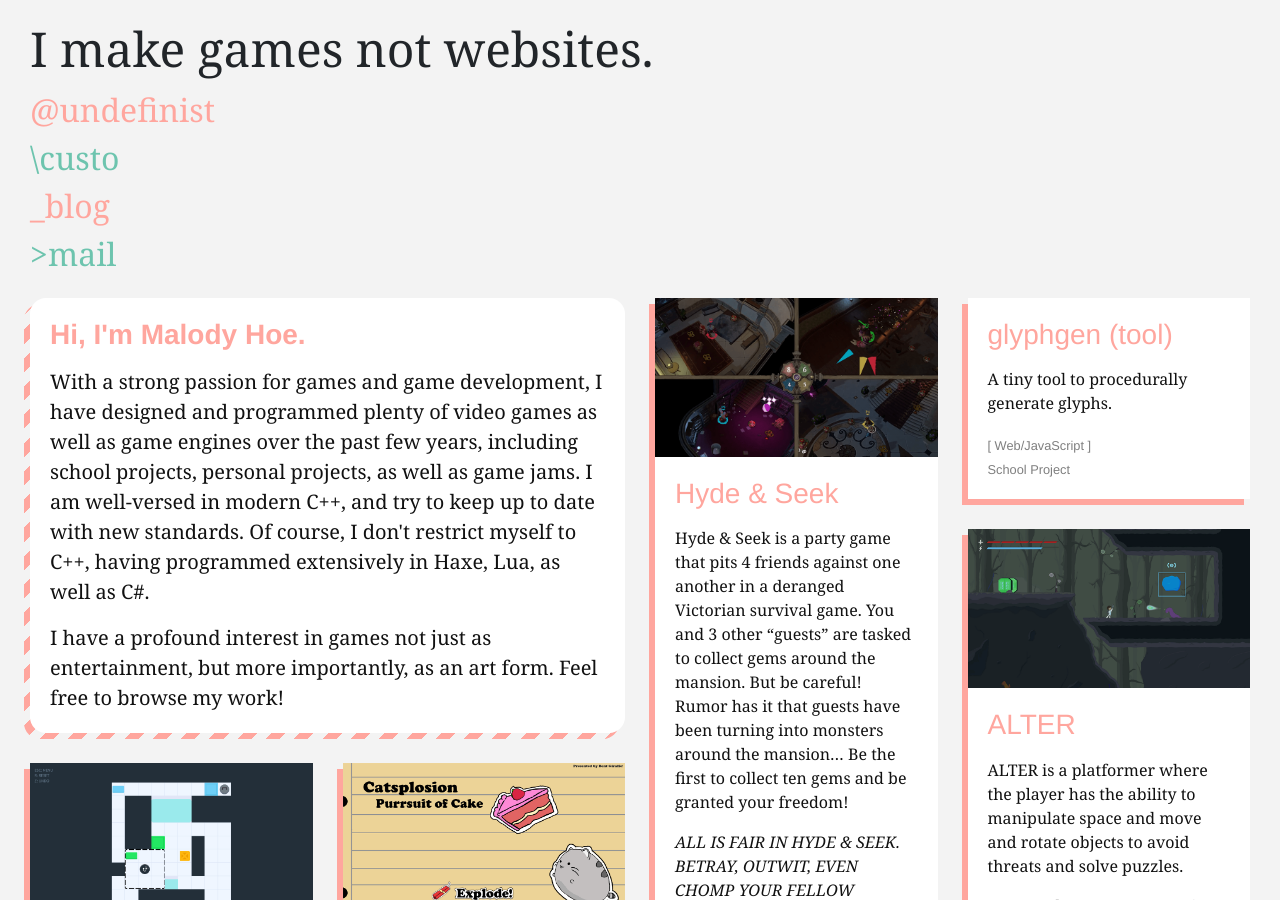
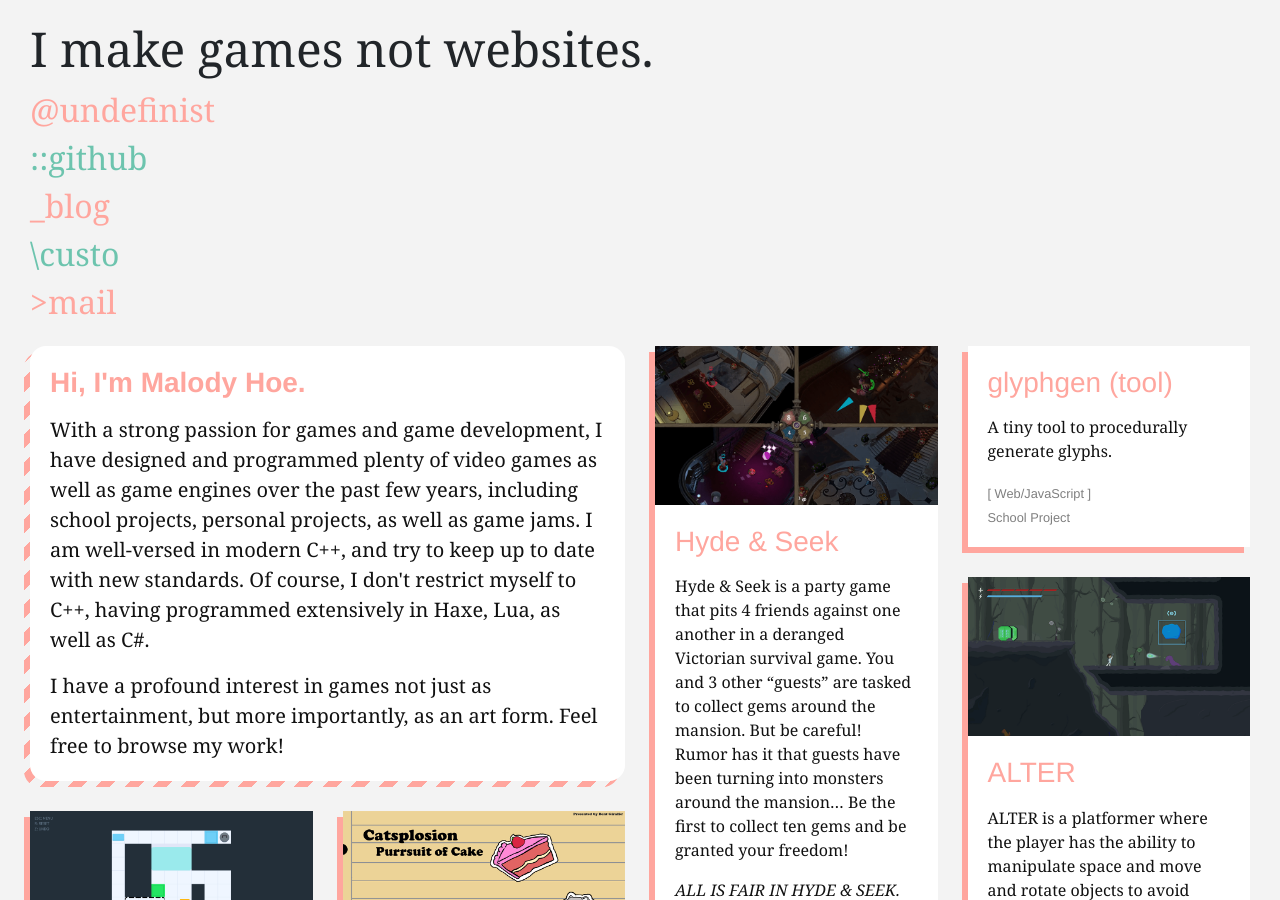
Before and after one commit to undefinist/undefinist.github.io, a Jekyll site: the page built from index.html, in a window 1280 px wide and 900 px high. Built offline with Jekyll 4.4.1, drawn with Linux system fonts in a browser that asks for light colours; some web fonts are replaced.

Commit message:
add github link

```diff
--- a/index.html
+++ b/index.html
@@ -12,8 +12,9 @@ about:
 <div class="container-fluid header" id="top">
   <h1>I make games not websites.</h1>
   <a href="https://twitter.com/undefinist">@undefinist</a><br/>
+  <a href="https://github.com/undefinist">::github</a><br/>
+  <a href="https://blog.undefinist.com">_blog</a><br/>
   <a href="https://undefinist.deviantart.com">\custo</a><br/>
-  <a href="https://blog.undefinist.com">_blog</a><br/>
   <a href="mailto:undefinist@gmail.com">>mail</a>
 </div>
 <div id="games" class="container-fluid">
```
